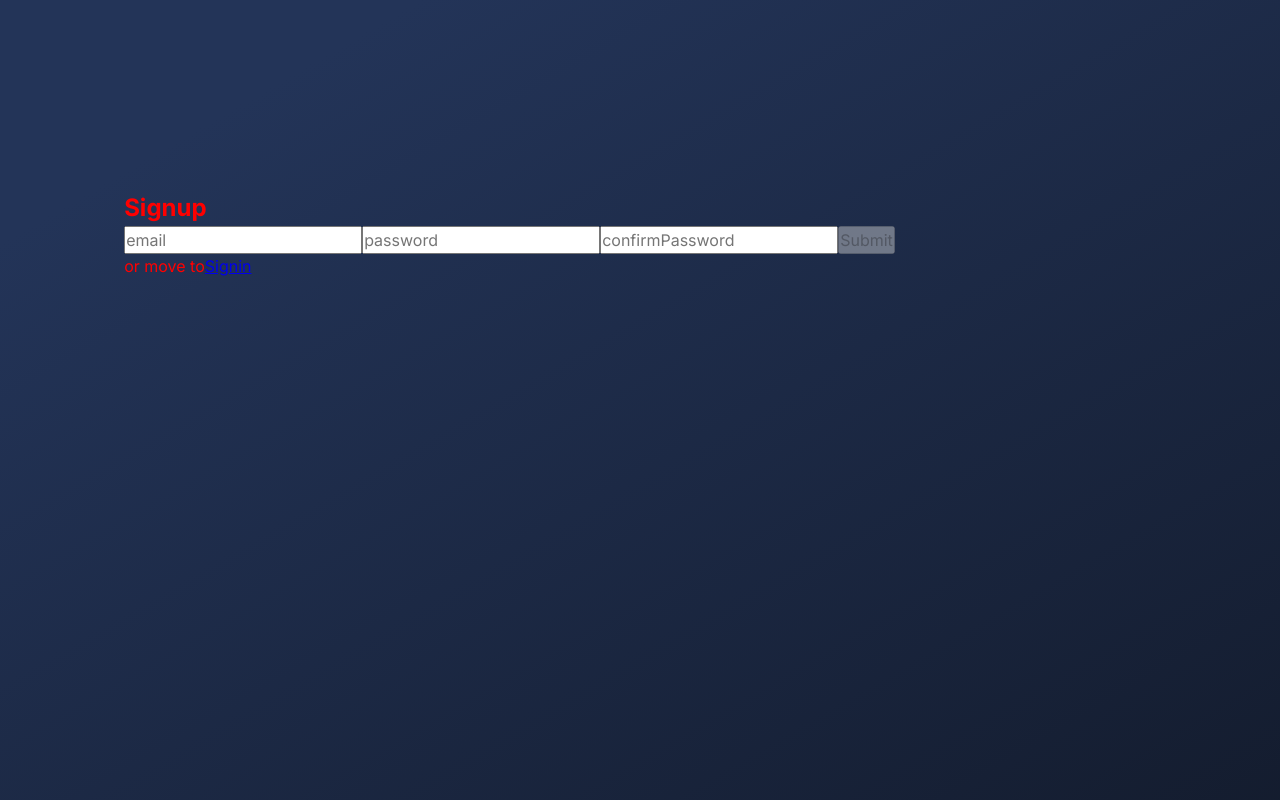
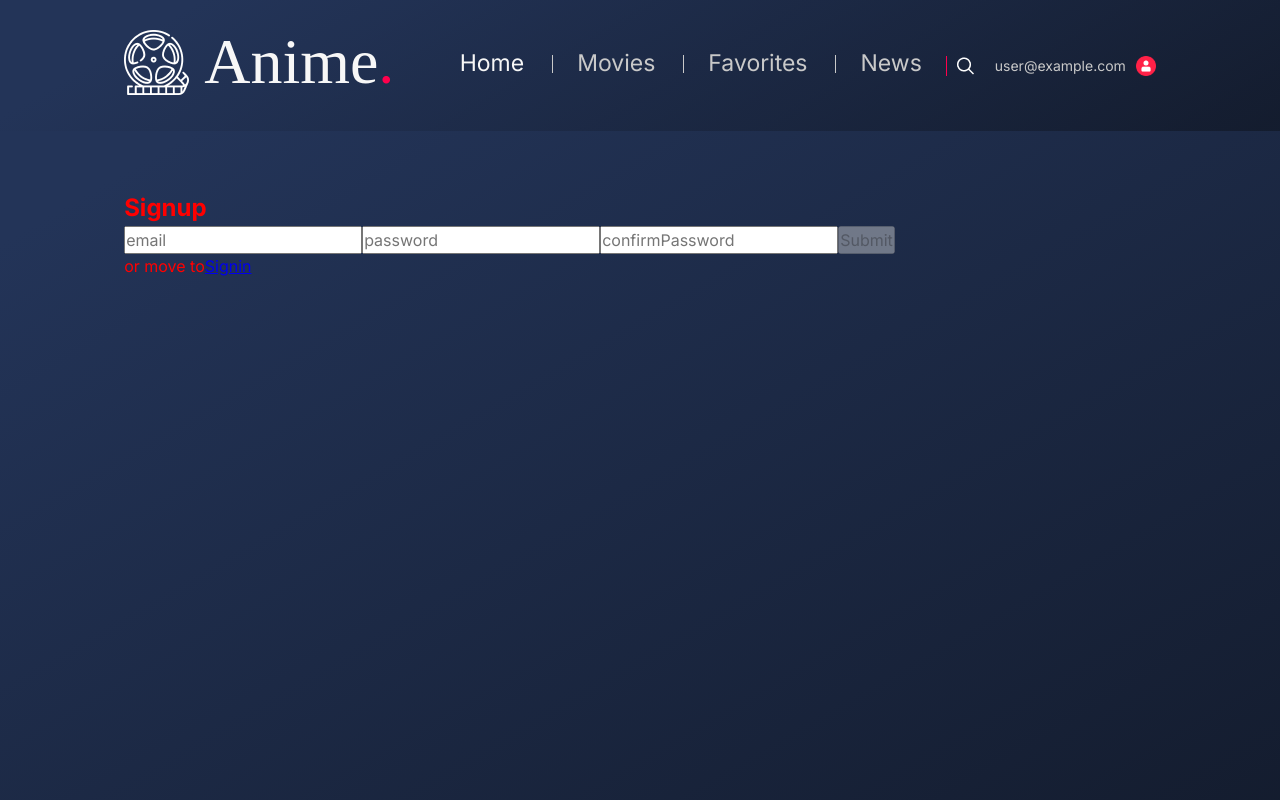
Before and after one commit to DmytroBeridze/anime-service, a React (Create React App) app: page /signup in a window 1280 px wide. Shown: the top 800 px of the page. Built offline with nearby package versions, Linux system fonts and the light colour scheme; no server answers; sample sign-in values are in the browser's storage; a web font is replaced by a local one.

Commit message:
login logout, SignIn page without Header

```diff
--- a/src/components/app/App.js
+++ b/src/components/app/App.js
@@ -12,6 +12,7 @@ import useCookieHook from "../../hooks/cookie.hook.js";
 import FavoritesPage from "../pages/FavoritesPage.js";
 import SignIn from "../auth/SignIn.js";
 import SignUp from "../auth/SignUp.js";
+// import { useLocation } from "react-router-dom";
 
 function App() {
   const { getCookie, setCookie } = useCookieHook();
@@ -39,6 +40,7 @@ function App() {
     getCookie("nameAnime")
       ? setFavorites(JSON.parse(getCookie("nameAnime")))
       : setFavorites([]);
+    console.log("!!!!!");
   }, []);
 
   useEffect(
@@ -46,23 +48,28 @@ function App() {
     [favorites]
   );
 
-  const hederComponent = getCookie("userLogin") ? (
-    <Header
-      userLogin={userLogin}
-      setAnimeData={setAnimeData}
-      userLoginData={userLoginData}
-    />
-  ) : null;
+  // const hederComponent = getCookie("userLogin") ? (
+  //   <Header
+  //     userLogin={userLogin}
+  //     setAnimeData={setAnimeData}
+  //     userLoginData={userLoginData}
+  //   />
+  // ) : null;
+
   // const hederComponent = userLogin ? (
-  //   <Header userLogin={userLogin} setAnimeData={setAnimeData} />
+  //   <Header
+  //     userLogin={userLogin}
+  //     setAnimeData={setAnimeData}
+  //     userLoginData={userLoginData}
+  //   />
   // ) : null;
   return (
     // для передачі даних в дочірній елемент без пропсів, напряму
     <AnimeContext.Provider value={{ anime, favorites }}>
       <BrowserRouter>
         <div className="app">
-          {hederComponent}
-          {/* <Header setAnimeData={setAnimeData} /> */}
+          {/* {hederComponent} */}
+          <Header setAnimeData={setAnimeData} />
           <Routes>
             <Route path="/" element={<HomePage userLogin={userLogin} />} />
             <Route
--- a/src/components/auth/AuthDetails.js
+++ b/src/components/auth/AuthDetails.js
@@ -1,3 +1,4 @@
+import "./authDetails.scss";
 import { onAuthStateChanged, signOut } from "firebase/auth";
 import { auth } from "../../firebase";
 import { useState } from "react";
@@ -6,7 +7,7 @@ import userIcon from "../../resources/png/user.png";
 import useCookieHook from "../../hooks/cookie.hook";
 import { useNavigate } from "react-router-dom";
 
-const AuthDetales = ({ userLoginData }) => {
+const AuthDetails = ({ userLoginData }) => {
   const [authUser, setAuthUser] = useState(null);
   const { removeCookie } = useCookieHook();
   const navigate = useNavigate();
@@ -14,7 +15,8 @@ const AuthDetales = ({ userLoginData }) => {
   const userSignOut = () => {
     signOut(auth)
       .then(() => removeCookie("userLogin"))
-      // .then(() => navigate("/signin"))
+      .then(() => navigate("/signin"))
+
       // .then(() => window.location.reload())
       .catch((e) => console.log(e));
   };
@@ -23,9 +25,10 @@ const AuthDetales = ({ userLoginData }) => {
     const listen = onAuthStateChanged(auth, (user) => {
       if (user) {
         setAuthUser(user);
+        // userLoginData(user);
       } else setAuthUser(null);
     });
-    userLoginData(authUser);
+    // userLoginData(authUser);
     return listen;
   }, []);
 
@@ -33,9 +36,9 @@ const AuthDetales = ({ userLoginData }) => {
   return (
     <>
       {authUser ? (
-        <div className="header-nav__user">
-          <div className="header-nav__user-mail">{authUser.email}</div>
-          <div className="header-nav__user-icon" onClick={userSignOut}>
+        <div className="auth">
+          <div className="auth__user-mail">{authUser.email}</div>
+          <div className="auth__user-icon" onClick={userSignOut}>
             <img src={userIcon} alt="user" />
           </div>
         </div>
@@ -46,4 +49,4 @@ const AuthDetales = ({ userLoginData }) => {
   );
 };
 
-export default AuthDetales;
+export default AuthDetails;
--- a/src/components/auth/SignIn.js
+++ b/src/components/auth/SignIn.js
@@ -15,10 +15,6 @@ const SignIn = ({ userLoginData }) => {
 
   // --------registration
   const register = async (values) => {
-    // if (values.password !== values.confirmPassword) {
-    //   setErrorComparison("passwords do not match");
-    //   throw new Error(errorComparison);
-    // }
     await signInWithEmailAndPassword(auth, values.email, values.password)
       .then((userCredential) => {
         const user = userCredential.user;
--- /dev/null
+++ b/src/components/auth/authDetails.scss
@@ -0,0 +1,27 @@
+.auth {
+  // width: 100px;
+  height: 26px;
+  margin-left: 20px;
+  display: flex;
+  justify-content: center;
+  align-items: center;
+  gap: 10px;
+  &__user-mail {
+    color: #c9c9c9;
+    font-weight: 400;
+    font-size: 14px;
+    line-height: 20px;
+  }
+  &__user-icon {
+    width: 20px;
+    height: 20px;
+    cursor: pointer;
+    &:hover {
+      opacity: 0.8;
+    }
+    & img {
+      display: block;
+      width: 100%;
+    }
+  }
+}
--- a/src/components/header/Header.js
+++ b/src/components/header/Header.js
@@ -6,16 +6,21 @@ import HeaderSearch from "../headerSearch/HeaderSearch";
 import { NavLink, useHref } from "react-router-dom";
 import { useEffect, useState } from "react";
 import useCookieHook from "../../hooks/cookie.hook";
-import AuthDetales from "../auth/AuthDetails";
+import AuthDetails from "../auth/AuthDetails";
+import { useLocation } from "react-router-dom";
+
 const Header = ({ setAnimeData, userLogin, userLoginData }) => {
   const { getCookie } = useCookieHook();
   const [open, setOpen] = useState(false);
+  const location = useLocation();
   // const [login, setLigin] = useState("");
 
   // useEffect(() => {
   //   setLigin(getCookie("userLogin"));
   // }, []);
   return (
+    <>
+      {location.pathname !== "/signin" ? (
         <div className="header">
           <div className="header-container container">
             <nav className="header-nav">
@@ -77,7 +82,7 @@ const Header = ({ setAnimeData, userLogin, userLoginData }) => {
                 }}
               />
             </div>
-        <AuthDetales userLoginData={userLoginData} />
+            <AuthDetails userLoginData={userLoginData} />
             {/* <div className="header-nav__user"> */}
             {/* <div className="header-nav__user-mail">{login}</div> */}
             {/* <div className="header-nav__user-mail">{userLogin.email}</div> */}
@@ -87,6 +92,8 @@ const Header = ({ setAnimeData, userLogin, userLoginData }) => {
       </div> */}
           </div>
         </div>
+      ) : null}
+    </>
   );
 };
 
--- a/src/components/header/header.scss
+++ b/src/components/header/header.scss
@@ -117,31 +117,4 @@
       // top: 3px;
     }
   }
-  &__user {
-    // width: 100px;
-    height: 26px;
-    margin-left: 20px;
-    display: flex;
-    justify-content: center;
-    align-items: center;
-    gap: 10px;
-  }
-  &__user-mail {
-    color: #c9c9c9;
-    font-weight: 400;
-    font-size: 14px;
-    line-height: 20px;
-  }
-  &__user-icon {
-    width: 20px;
-    height: 20px;
-    cursor: pointer;
-    &:hover {
-      opacity: 0.8;
-    }
-    & img {
-      display: block;
-      width: 100%;
-    }
-  }
 }
--- a/src/components/pages/HomePage.js
+++ b/src/components/pages/HomePage.js
@@ -9,7 +9,6 @@ import useCookieHook from "../../hooks/cookie.hook";
 const HomePage = ({ userLogin }) => {
   const { getCookie } = useCookieHook();
   const navigate = useNavigate();
-  console.log(userLogin);
   useEffect(() => {
     console.log(getCookie("userLogin"));
     if (!getCookie("userLogin")) {
```
Lines whose indentation alone changed are shown as unchanged.
